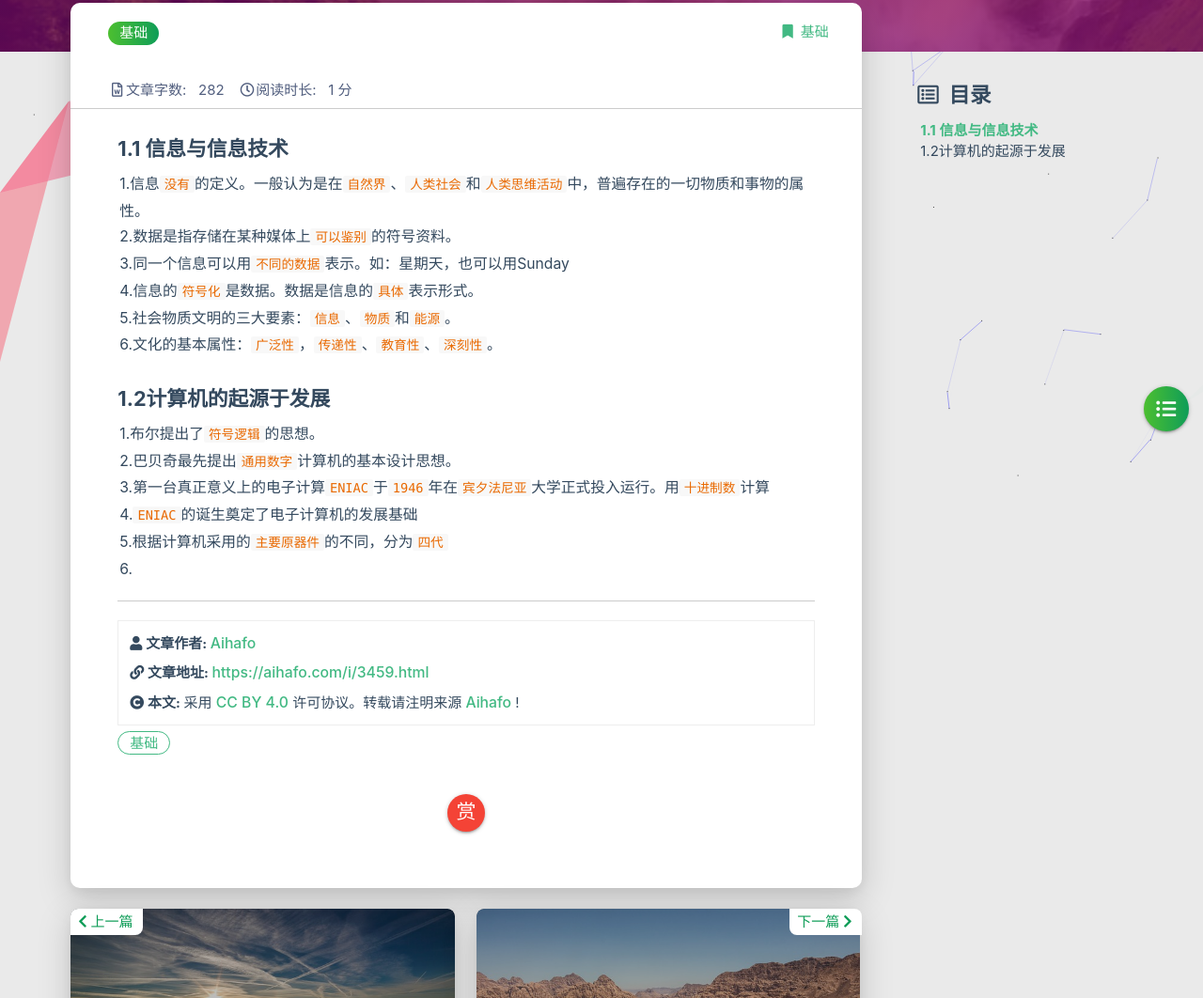
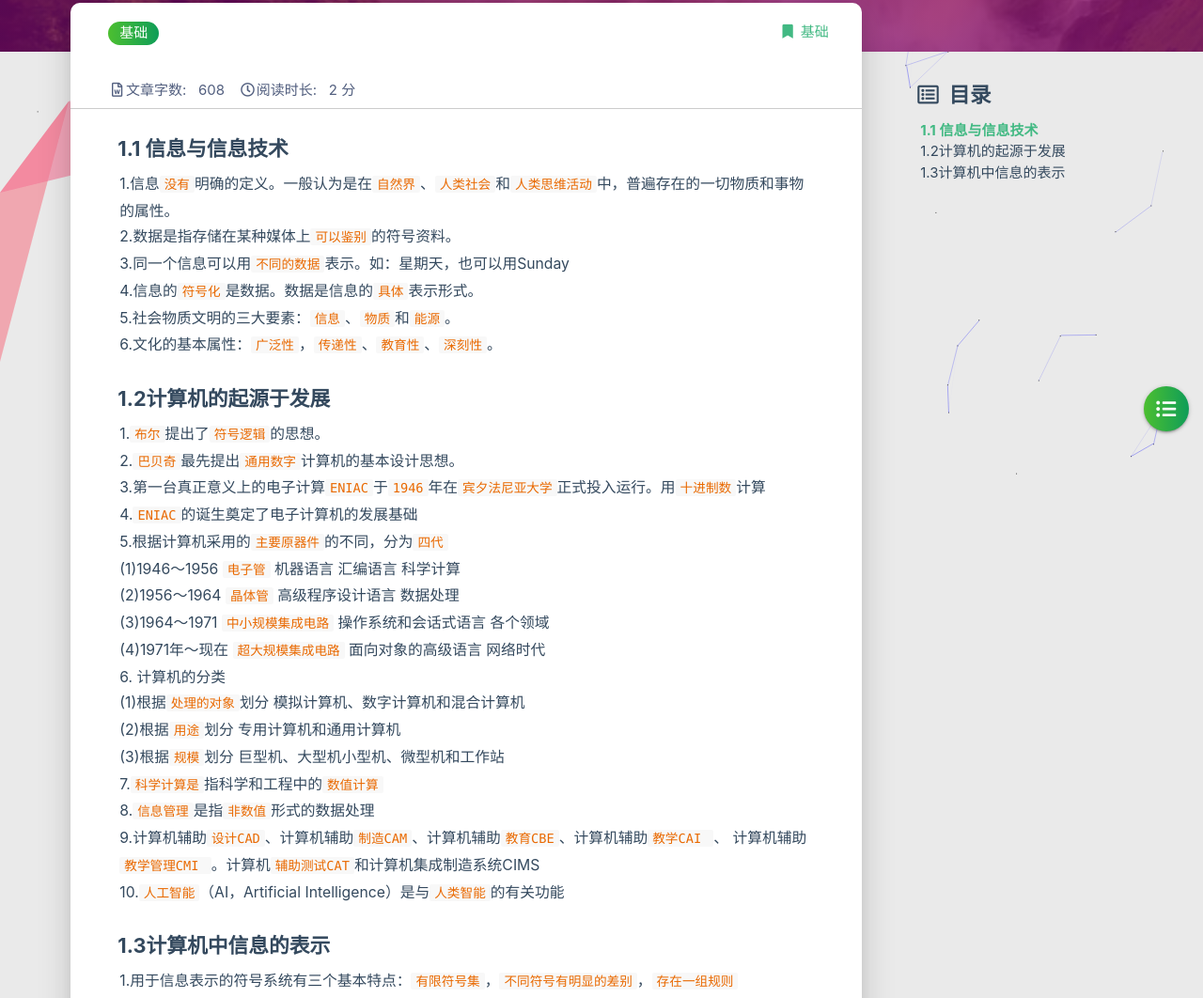
Before and after one commit to ok36/ok36.github.io, a plain HTML site: page i/3459.html in a window 1280 px wide. Shown: the part 265-1327 px from the top of the page at 94% size. Drawn offline with Linux system fonts and the light colour scheme.

Commit message:
Site updated: 2020-11-13 21:52:08

```diff
--- a/i/3459.html
+++ b/i/3459.html
@@ -397,14 +397,14 @@
 
                 <div class="info-break-policy">
                     <i class="far fa-file-word fa-fw"></i>文章字数:&nbsp;&nbsp;
-                    282
+                    608
                 </div>
 
 
 
                 <div class="info-break-policy">
                     <i class="far fa-clock fa-fw"></i>阅读时长:&nbsp;&nbsp;
-                    1 分
+                    2 分
                 </div>
 
 
@@ -414,8 +414,9 @@
         <hr class="clearfix">
         <div class="card-content article-card-content">
             <div id="articleContent">
-                <h4 id="1-1-信息与信息技术"><a href="#1-1-信息与信息技术" class="headerlink" title="1.1 信息与信息技术"></a>1.1 信息与信息技术</h4><p>1.信息<code>没有</code>的定义。一般认为是在<code>自然界</code>、<code>人类社会</code>和<code>人类思维活动</code>中，普遍存在的一切物质和事物的属性。<br>2.数据是指存储在某种媒体上<code>可以鉴别</code>的符号资料。<br>3.同一个信息可以用<code>不同的数据</code>表示。如：星期天，也可以用Sunday<br>4.信息的<code>符号化</code>是数据。数据是信息的<code>具体</code>表示形式。<br>5.社会物质文明的三大要素：<code>信息</code>、<code>物质</code>和<code>能源</code>。<br>6.文化的基本属性：<code>广泛性</code>，<code>传递性</code>、<code>教育性</code>、<code>深刻性</code>。</p>
-<h4 id="1-2计算机的起源于发展"><a href="#1-2计算机的起源于发展" class="headerlink" title="1.2计算机的起源于发展"></a>1.2计算机的起源于发展</h4><p>1.布尔提出了<code>符号逻辑</code>的思想。<br>2.巴贝奇最先提出<code>通用数字</code>计算机的基本设计思想。<br>3.第一台真正意义上的电子计算<code>ENIAC</code>于<code>1946</code>年在<code>宾夕法尼亚</code>大学正式投入运行。用<code>十进制数</code>计算<br>4.<code>ENIAC</code>的诞生奠定了电子计算机的发展基础<br>5.根据计算机采用的<code>主要原器件</code>的不同，分为<code>四代</code><br>6.</p>
+                <h4 id="1-1-信息与信息技术"><a href="#1-1-信息与信息技术" class="headerlink" title="1.1 信息与信息技术"></a>1.1 信息与信息技术</h4><p>1.信息<code>没有</code>明确的定义。一般认为是在<code>自然界</code>、<code>人类社会</code>和<code>人类思维活动</code>中，普遍存在的一切物质和事物的属性。<br>2.数据是指存储在某种媒体上<code>可以鉴别</code>的符号资料。<br>3.同一个信息可以用<code>不同的数据</code>表示。如：星期天，也可以用Sunday<br>4.信息的<code>符号化</code>是数据。数据是信息的<code>具体</code>表示形式。<br>5.社会物质文明的三大要素：<code>信息</code>、<code>物质</code>和<code>能源</code>。<br>6.文化的基本属性：<code>广泛性</code>，<code>传递性</code>、<code>教育性</code>、<code>深刻性</code>。</p>
+<h4 id="1-2计算机的起源于发展"><a href="#1-2计算机的起源于发展" class="headerlink" title="1.2计算机的起源于发展"></a>1.2计算机的起源于发展</h4><p>1.<code>布尔</code>提出了<code>符号逻辑</code>的思想。<br>2.<code>巴贝奇</code>最先提出<code>通用数字</code>计算机的基本设计思想。<br>3.第一台真正意义上的电子计算<code>ENIAC</code>于<code>1946</code>年在<code>宾夕法尼亚大学</code>正式投入运行。用<code>十进制数</code>计算<br>4.<code>ENIAC</code>的诞生奠定了电子计算机的发展基础<br>5.根据计算机采用的<code>主要原器件</code>的不同，分为<code>四代</code><br>(1)1946～1956 <code>电子管</code> 机器语言 汇编语言 科学计算<br>(2)1956～1964 <code>晶体管</code> 高级程序设计语言 数据处理<br>(3)1964～1971 <code>中小规模集成电路</code>  操作系统和会话式语言 各个领域<br>(4)1971年～现在 <code>超大规模集成电路</code> 面向对象的高级语言 网络时代<br>6. 计算机的分类<br>(1)根据<code>处理的对象</code>划分 模拟计算机、数字计算机和混合计算机<br>(2)根据<code>用途</code>划分 专用计算机和通用计算机<br>(3)根据<code>规模</code>划分 巨型机、大型机小型机、微型机和工作站<br>7.<code>科学计算是</code>指科学和工程中的<code>数值计算</code><br>8.<code>信息管理</code>是指<code>非数值</code>形式的数据处理<br>9.计算机辅助<code>设计CAD</code>、计算机辅助<code>制造CAM</code>、计算机辅助<code>教育CBE</code>、计算机辅助<code>教学CAI </code>、 计算机辅助<code>教学管理CMI </code>。计算机<code>辅助测试CAT</code>和计算机集成制造系统CIMS<br>10.<code>人工智能</code>（AI，Artificial Intelligence）是与<code>人类智能</code>的有关功能</p>
+<h4 id="1-3计算机中信息的表示"><a href="#1-3计算机中信息的表示" class="headerlink" title="1.3计算机中信息的表示"></a>1.3计算机中信息的表示</h4><p>1.用于信息表示的符号系统有三个基本特点：<code>有限符号集</code>，<code>不同符号有明显的差别</code>，<code>存在一组规则</code></p>
 
             </div>
             <hr/>
@@ -427,7 +428,7 @@
             <div class="reprint__author">
                 <span class="reprint-meta" style="font-weight: bold;">
                     <i class="fas fa-user">
-                        文章作者:
+                        录入:
                     </i>
                 </span>
                 <span class="reprint-info">
@@ -437,7 +438,7 @@
             <div class="reprint__type">
                 <span class="reprint-meta" style="font-weight: bold;">
                     <i class="fas fa-link">
-                        文章地址:
+                        url:
                     </i>
                 </span>
                 <span class="reprint-info">
@@ -447,12 +448,12 @@
             <div class="reprint__notice">
                 <span class="reprint-meta" style="font-weight: bold;">
                     <i class="fas fa-copyright">
-                        本文:
+                        文:
                     </i>
                 </span>
                 <span class="reprint-info">
                     采用
-                    <a href="https://creativecommons.org/licenses/by/4.0/deed.zh" rel="external nofollow noreferrer" target="_blank">CC BY 4.0</a>
+                    <a href="https://creativecommons.org/licenses/by/4.0/deed.zh" rel="external nofollow noreferrer" target="_blank">CCBY4.0</a>
                     许可协议。转载请注明来源
                     <a href="/about" target="_blank">Aihafo</a>
                     !
--- a/search.xml
+++ b/search.xml
@@ -88,8 +88,9 @@ int main()
   <entry>
     <title>基础知识1-1</title>
     <url>/i/3459.html</url>
-    <content><![CDATA[<h4 id="1-1-信息与信息技术"><a href="#1-1-信息与信息技术" class="headerlink" title="1.1 信息与信息技术"></a>1.1 信息与信息技术</h4><p>1.信息<code>没有</code>的定义。一般认为是在<code>自然界</code>、<code>人类社会</code>和<code>人类思维活动</code>中，普遍存在的一切物质和事物的属性。<br>2.数据是指存储在某种媒体上<code>可以鉴别</code>的符号资料。<br>3.同一个信息可以用<code>不同的数据</code>表示。如：星期天，也可以用Sunday<br>4.信息的<code>符号化</code>是数据。数据是信息的<code>具体</code>表示形式。<br>5.社会物质文明的三大要素：<code>信息</code>、<code>物质</code>和<code>能源</code>。<br>6.文化的基本属性：<code>广泛性</code>，<code>传递性</code>、<code>教育性</code>、<code>深刻性</code>。</p>
-<h4 id="1-2计算机的起源于发展"><a href="#1-2计算机的起源于发展" class="headerlink" title="1.2计算机的起源于发展"></a>1.2计算机的起源于发展</h4><p>1.布尔提出了<code>符号逻辑</code>的思想。<br>2.巴贝奇最先提出<code>通用数字</code>计算机的基本设计思想。<br>3.第一台真正意义上的电子计算<code>ENIAC</code>于<code>1946</code>年在<code>宾夕法尼亚</code>大学正式投入运行。用<code>十进制数</code>计算<br>4.<code>ENIAC</code>的诞生奠定了电子计算机的发展基础<br>5.根据计算机采用的<code>主要原器件</code>的不同，分为<code>四代</code><br>6.</p>
+    <content><![CDATA[<h4 id="1-1-信息与信息技术"><a href="#1-1-信息与信息技术" class="headerlink" title="1.1 信息与信息技术"></a>1.1 信息与信息技术</h4><p>1.信息<code>没有</code>明确的定义。一般认为是在<code>自然界</code>、<code>人类社会</code>和<code>人类思维活动</code>中，普遍存在的一切物质和事物的属性。<br>2.数据是指存储在某种媒体上<code>可以鉴别</code>的符号资料。<br>3.同一个信息可以用<code>不同的数据</code>表示。如：星期天，也可以用Sunday<br>4.信息的<code>符号化</code>是数据。数据是信息的<code>具体</code>表示形式。<br>5.社会物质文明的三大要素：<code>信息</code>、<code>物质</code>和<code>能源</code>。<br>6.文化的基本属性：<code>广泛性</code>，<code>传递性</code>、<code>教育性</code>、<code>深刻性</code>。</p>
+<h4 id="1-2计算机的起源于发展"><a href="#1-2计算机的起源于发展" class="headerlink" title="1.2计算机的起源于发展"></a>1.2计算机的起源于发展</h4><p>1.<code>布尔</code>提出了<code>符号逻辑</code>的思想。<br>2.<code>巴贝奇</code>最先提出<code>通用数字</code>计算机的基本设计思想。<br>3.第一台真正意义上的电子计算<code>ENIAC</code>于<code>1946</code>年在<code>宾夕法尼亚大学</code>正式投入运行。用<code>十进制数</code>计算<br>4.<code>ENIAC</code>的诞生奠定了电子计算机的发展基础<br>5.根据计算机采用的<code>主要原器件</code>的不同，分为<code>四代</code><br>(1)1946～1956 <code>电子管</code> 机器语言 汇编语言 科学计算<br>(2)1956～1964 <code>晶体管</code> 高级程序设计语言 数据处理<br>(3)1964～1971 <code>中小规模集成电路</code>  操作系统和会话式语言 各个领域<br>(4)1971年～现在 <code>超大规模集成电路</code> 面向对象的高级语言 网络时代<br>6. 计算机的分类<br>(1)根据<code>处理的对象</code>划分 模拟计算机、数字计算机和混合计算机<br>(2)根据<code>用途</code>划分 专用计算机和通用计算机<br>(3)根据<code>规模</code>划分 巨型机、大型机小型机、微型机和工作站<br>7.<code>科学计算是</code>指科学和工程中的<code>数值计算</code><br>8.<code>信息管理</code>是指<code>非数值</code>形式的数据处理<br>9.计算机辅助<code>设计CAD</code>、计算机辅助<code>制造CAM</code>、计算机辅助<code>教育CBE</code>、计算机辅助<code>教学CAI </code>、 计算机辅助<code>教学管理CMI </code>。计算机<code>辅助测试CAT</code>和计算机集成制造系统CIMS<br>10.<code>人工智能</code>（AI，Artificial Intelligence）是与<code>人类智能</code>的有关功能</p>
+<h4 id="1-3计算机中信息的表示"><a href="#1-3计算机中信息的表示" class="headerlink" title="1.3计算机中信息的表示"></a>1.3计算机中信息的表示</h4><p>1.用于信息表示的符号系统有三个基本特点：<code>有限符号集</code>，<code>不同符号有明显的差别</code>，<code>存在一组规则</code></p>
 ]]></content>
       <categories>
         <category>基础</category>
```
Also changed, not shown: archives/2020/11/index.html (+1 -1 lines), archives/2020/index.html (+1 -1 lines), archives/index.html (+1 -1 lines), categories/基础/index.html (+1 -1 lines), i/3eeb.html (+5 -5 lines), i/545d.html (+5 -5 lines), index.html (+1 -1 lines).
